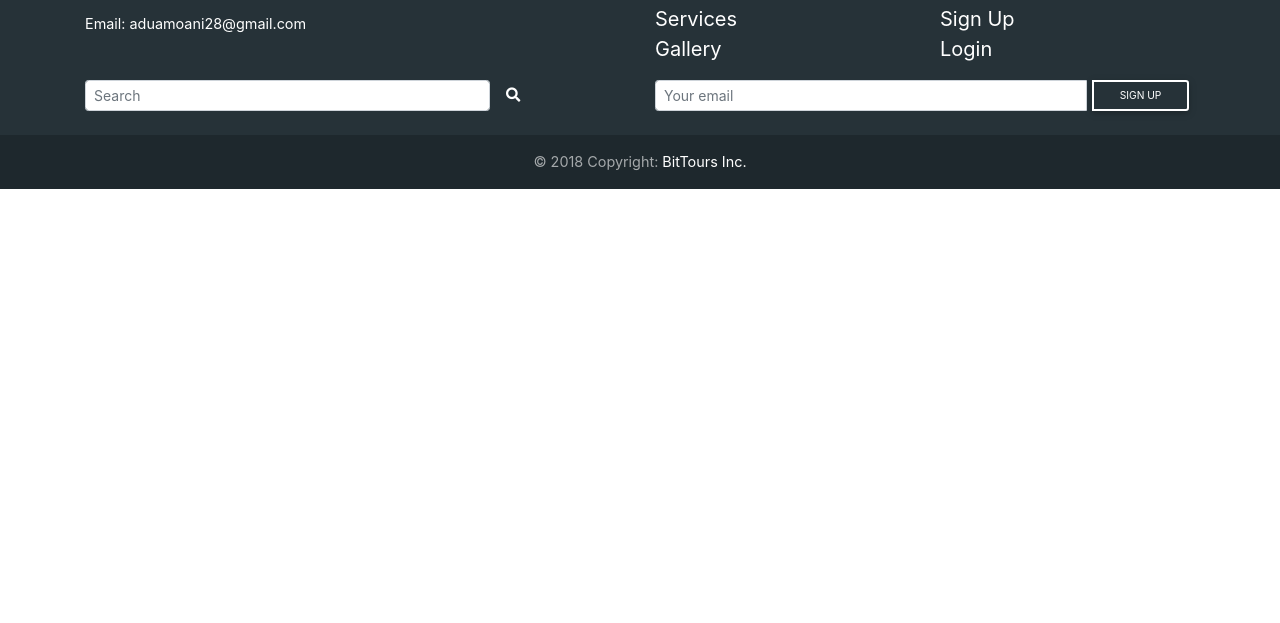
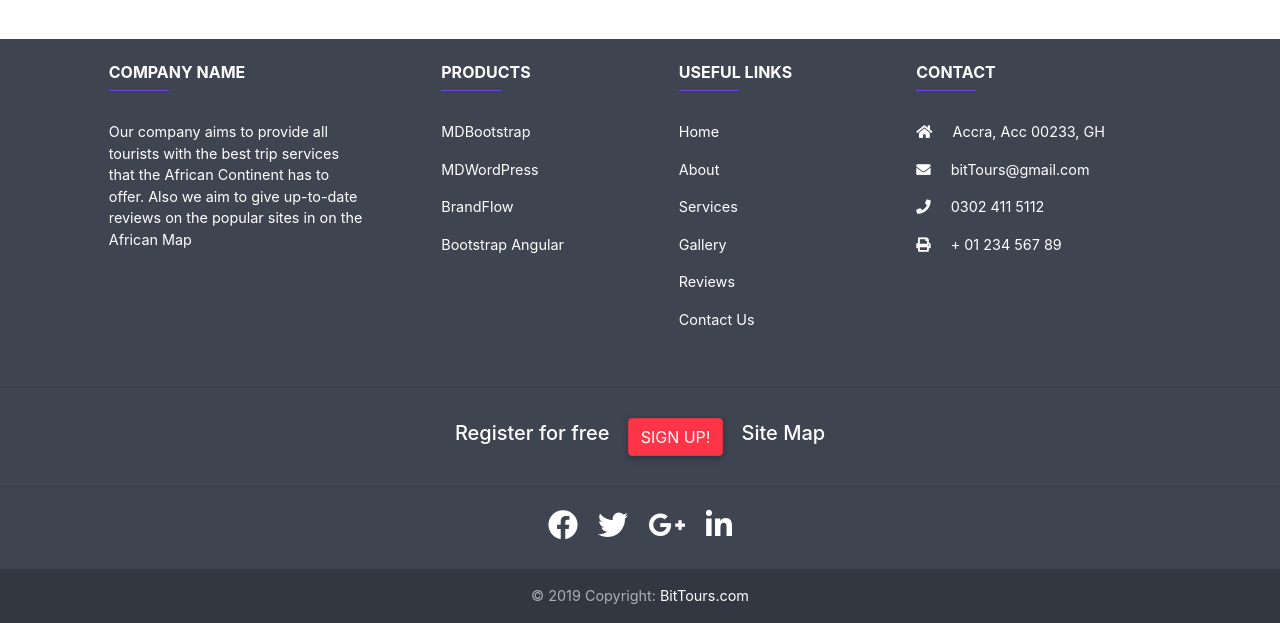
Before and after one commit to JPrince9799/webTech2019, a PHP site: page / in a window 1280 px wide; the page is wider, and only the part inside the window is pictured. Shown: the part 2813-3436 px from the top of that part. Before the commit the page ends 3002 px from the top of that part, so only its background shows below. Run offline with PHP 8.4, Linux system fonts and the light colour scheme; some libraries are stand-ins or nearby versions.

Commit message:
New files

```diff
--- a/css/index.css
+++ b/css/index.css
@@ -1,15 +1,22 @@
 @charset "utf-8";
 /* CSS Document */
+
 
 body{
 	width: 100%;
 }
 .navbar-brand{
-	font-size: 40px;
+	font-weight: bold;
+}
+.navbar-brand img{
+	height: 40px;
+	width: 50px;
+	border-radius: 10px;
 }
 ul li a{
 	transition: 0.5s ease;
-	font-size: 20px;
+	font-size: 30px;
+	font-weight: bold;
 }
 ul li a:hover{
 	background-color: greenyellow;
@@ -17,49 +24,55 @@ ul li a:hover{
 }
 .my-0  input:focus{
 	width: 450px;
-	border-radius: 10px;
+	border-radius: 20px;
 }
-
 .btn .fa.fa-sm{
 	font-size: 1rem;
 	margin-top: -5px;
 }
-
+#navHolder{
+	background: rgba(255,255,255, 0.2);
+	position: fixed;
+	height: 10%;
+	width: 100%;
+	z-index: 10;
+}
+.row img{
+	width: 400px;
+	height: 200px;
+}
+.btn .fa.fa-sm{
+	font-size: 1rem;
+	margin-top: -5px;
+}
 .marg{
 	padding-left: 5%;
 }
-
 .sticky{
 	position: sticky;
 	top: 0%;
 	z-index: 2;
 	margin-top: -3%;
 }
-
 .posi1{
 	margin-bottom: 38%;
 }
-
-
 #carousel-example-2{
     position: absolute;
     width:100%;
     top:0;
-  }
-
+}
 .pad{
 	width: 60%;
 	padding-left: 5%;
 	font-size: 50px;
 }
-
 #myVideo{
     width:138.5%;
 	margin-left: -20%;
 	position: relative;
 	z-index: -1;
 }
-
 .content {
 	background: rgba(0, 0, 0, 0.5);
 	color: #f1f1f1;
@@ -68,8 +81,7 @@ ul li a:hover{
 	margin-left: -18.5%;
 	margin-top: -50%;
 	margin-bottom: 40%;
-  }
-
+}
 .align{
 	width: 10%;
 }
--- a/index.html
+++ b/index.html
@@ -19,7 +19,6 @@
 	<script type="text/javascript" src="https://cdnjs.cloudflare.com/ajax/libs/twitter-bootstrap/4.3.1/js/bootstrap.min.js"></script>
 	<!-- MDB core JavaScript -->
 	<script type="text/javascript" src="https://cdnjs.cloudflare.com/ajax/libs/mdbootstrap/4.8.10/js/mdb.min.js"></script>
-
 	<link rel="stylesheet" href="bcss/bootstrap-grid.min.css"/>
 	<link rel="stylesheet" href="bcss/bootstrap-reboot.min.css" />
     <link rel="stylesheet" href="bcss/bootstrap.min.css" />
@@ -28,8 +27,11 @@
  	<script src="bjs/bootstrap.bundle.min.js"></script>
 	<script src="bjs/bootstrap.min.js"></script>
 	<link rel="stylesheet" href="https://maxcdn.bootstrapcdn.com/bootstrap/4.1.0/css/bootstrap.min.css">
-    <
-
+	<script type="text/javascript" src="js\jquery.js"></script>
+	<script type="text/javascript" src="js\index.js"></script>
+	<script type="text/javascript" src="js\jquery-ui-1.12.1\jquery-ui-1.12.1\jquery-ui.min.js"></script>
+	<script type="text/javascript" src="https://ajax.googleapis.com/ajax/libs/jquery/3.3.1/jquery.min.js"></script>
+	<script type="text/javascript" src="https://maxcdn.bootstrapcdn.com/bootstrap/4.1.0/js/bootstrap.min.js"></script>
 
 </head>
 
@@ -243,6 +245,8 @@
 
 			<!--/.Carousel Wrapper-->
 
+<br><br><br><br><br>
+
 			<!-- header-->
 			<div class="container">
 				<hr>
@@ -255,7 +259,7 @@
 			<div class="row marg">
 				<div class="col-sm-4">
 					<span class="container-fluid profiles">
-					<div class="card pro3" style="width:400px">
+						<div class="card pro3" style="width:80%">
 							<img class="card-img-top" src="images\interior-london3.jpg" alt="Card image" style="width:100%">
 							<div class="card-body">
 								<h4 class="card-title">Super Sonic Spike Jets</h4>
@@ -269,7 +273,7 @@
 				</div>
 				<div class="col-sm-4">
 					<span class="container-fluid profiles">
-					<div class="card pro3" style="width:400px">
+						<div class="card pro3" style="width:80%">
 							<img class="card-img-top" src="images\1280x720_180430_News_Virtuoso_Hero.jpg" alt="Card image" style="width:100%">
 							<div class="card-body">
 								<h4 class="card-title">Bali Get-Away</h4>
@@ -283,7 +287,7 @@
 				</div>
 				<div class="col-sm-4">
 					<span class="container-fluid profiles">
-					<div class="card pro3" style="width:400px">
+						<div class="card pro3" style="width:80%">
 							<img class="card-img-top" src="images\21014104_1972674993015734_623945774955067142_o.jpg" alt="Card image" style="width:100%">
 							<div class="card-body">
 								<h4 class="card-title">Pleasure. On-Land. In-Air.</h4>
@@ -297,7 +301,7 @@
 				</div>
 				<div class="col-sm-4">
 					<span class="container-fluid profiles">
-					<div class="card pro3" style="width:400px">
+						<div class="card pro3" style="width:80%">
 							<img class="card-img-top" src="images\veniceguide.jpg" alt="Card image" style="width:100%">
 							<div class="card-body">
 								<h4 class="card-title">Mer-rist of Venice</h4>
@@ -311,7 +315,7 @@
 				</div>
 				<div class="col-sm-4">
 					<span class="container-fluid profiles">
-					<div class="card pro3" style="width:400px">
+						<div class="card pro3" style="width:80%">
 							<img class="card-img-top" src="images\368351827.png" alt="Card image" style="width:100%">
 							<div class="card-body">
 								<h4 class="card-title">Qatar Dreams</h4>
@@ -325,7 +329,7 @@
 				</div>
 				<div class="col-sm-4">
 					<span class="container-fluid profiles">
-					<div class="card pro3" style="width:400px">
+						<div class="card pro3" style="width:80%">
 							<img class="card-img-top" src="images\toppbild_skidakning_alvan_1920x800.jpg" alt="Card image" style="width:100%">
 							<div class="card-body">
 								<h4 class="card-title">Ski @ Arjeplog</h4>
@@ -357,123 +361,196 @@
 
 
 <!-- Footer -->
-	<footer class="page-footer font-small special-color-dark pt-4">
+<footer class="page-footer font-small stylish-color-dark pt-4">
 
-		<!-- Footer Elements -->
-		<div class="container">
+		<!-- Footer Links -->
+		<div class="container text-center text-md-left">
 
-		  <!--Grid row-->
+		  <!-- Grid row -->
 		  <div class="row">
 
 			<!-- Grid column -->
-			<div class="col-md-6 mt-md-0 mt-3">
+			<div class="col-md-3 col-lg-4 col-xl-3 mx-auto mb-4">
 
 					<!-- Content -->
-				<h5 class="text-uppercase">Contact Us</h5>
-				<p>Phone: +233 50 93 7177</p>
-				<p>Email: aduamoani28@gmail.com</p>
+					<h6 class="text-uppercase font-weight-bold">Company name</h6>
+					<hr class="deep-purple accent-2 mb-4 mt-0 d-inline-block mx-auto" style="width: 60px;">
+					<p>Our company aims to provide all tourists with the best trip services that the African Continent
+						has to offer. Also we aim to give up-to-date reviews on the popular sites in on the African Map
+					</p>
 
 				  </div>
       <!-- Grid column -->
 
       <!-- Grid column -->
-			<div class="col-md-3 mb-md-0 mb-3">
+      <div class="col-md-2 col-lg-2 col-xl-2 mx-auto mb-4">
 
 			<!-- Links -->
-
-				<ul class="list-unstyled">
-				  <li>
-					<a href="#!">Home</a>
-				  </li>
-				  <li>
-					<a href="#!">About</a>
-				  </li>
-				  <li>
-					<a href="#!">Services</a>
-				  </li>
-				  <li>
-					<a href="#!">Gallery</a>
-				  </li>
-				</ul>
+			<h6 class="text-uppercase font-weight-bold">Products</h6>
+			<hr class="deep-purple accent-2 mb-4 mt-0 d-inline-block mx-auto" style="width: 60px;">
+			<p>
+			  <a href="#!">MDBootstrap</a>
+			</p>
+			<p>
+			  <a href="#!">MDWordPress</a>
+			</p>
+			<p>
+			  <a href="#!">BrandFlow</a>
+			</p>
+			<p>
+			  <a href="#!">Bootstrap Angular</a>
+			</p>
 
 		  </div>
 		  <!-- Grid column -->
 
 		  <!-- Grid column -->
-			<div class="col-md-3 mb-md-0 mb-3">
+		  <div class="col-md-3 col-lg-2 col-xl-2 mx-auto mb-4">
 
 			<!-- Links -->
-
-				<ul class="list-unstyled">
-				  <li>
-					<a href="#!">Reviews</a>
-				  </li>
-				  <li>
-					<a href="#!">Site Map</a>
-				  </li>
-				  <li>
-					<a href="#!">Sign Up</a>
-				  </li>
-				  <li>
-					<a href="#!">Login</a>
-				  </li>
-				</ul>
+			<h6 class="text-uppercase font-weight-bold">Useful links</h6>
+			<hr class="deep-purple accent-2 mb-4 mt-0 d-inline-block mx-auto" style="width: 60px;">
+			<p>
+				<a href="index.html"> Home </a>
+			</p>
+			<p>
+			  <a href="about.html"> About </a>
+			</p>
+			<p>
+			  <a href="services.html"> Services </a>
+			</p>
+			<p>
+			  <a href="gallery.html"> Gallery </a>
+			</p>
+			<p>
+			  <a href="review.html"> Reviews </a>
+			</p>
+			<p>
+				<a href="contact.html"> Contact Us </a>
+			</p>
 
 		  </div>
 		  <!-- Grid column -->
 
+		<hr class="clearfix w-100 d-md-none">
 
+			<!-- Grid column -->
+			<div class="col-md-4 col-lg-3 col-xl-3 mx-auto mb-md-0 mb-4">
 
-			<!--Grid column-->
-			<div class="col-md-6 mb-4">
+				<!-- Links -->
 
-			  <!-- Form -->
-			  <form class="form-inline">
-				<input class="form-control form-control-sm mr-3 w-75" type="text" placeholder="Search"
-				  aria-label="Search">
-				<i class="fas fa-search" aria-hidden="true"></i>
-			  </form>
-			  <!-- Form -->
+				<h6 class="text-uppercase font-weight-bold">Contact</h6>
+
+				<hr class="deep-purple accent-2 mb-4 mt-0 d-inline-block mx-auto" style="width: 60px;">
+
+				<p>
+
+					<i class="fas fa-home mr-3"></i> Accra, Acc 00233, GH</p>
+
+				<p>
+
+					<i class="fas fa-envelope mr-3"></i> bitTours@gmail.com</p>
+
+				<p>
+
+					<i class="fas fa-phone mr-3"></i> 0302 411 5112</p>
+
+				<p>
+
+					<i class="fas fa-print mr-3"></i> + 01 234 567 89</p>
 
 				</div>
-			<!--Grid column-->
 
-			<!--Grid column-->
-			<div class="col-md-6 mb-4">
-
-			  <form class="input-group">
-				<input type="text" class="form-control form-control-sm" placeholder="Your email"
-				  aria-label="Your email" aria-describedby="basic-addon2">
-				<div class="input-group-append">
-				  <button class="btn btn-sm btn-outline-white my-0" type="button">Sign up</button>
-				</div>
-			  </form>
+			 	<!-- Grid column -->
 
 		  </div>
-			<!--Grid column-->
+		  <!-- Grid row -->
 
 		</div>
-		  <!--Grid row-->
+		<!-- Footer Links -->
 
-		</div>
-		<!-- Footer Elements -->
+		<hr>
+
+		<!-- Call to action -->
+		<ul class="list-unstyled list-inline text-center py-2">
+
+			<li class="list-inline-item">
+
+				<h5 class="mb-1">Register for free</h5>
+
+			</li>
+
+			<li class="list-inline-item">
+
+				<a href="signUp.html" class="btn btn-danger btn-rounded">Sign up!</a>
+
+			</li>
+
+			<li class="list-inline-item">
+				<a href="sitemap.html"><h5 class="mb-1"> Site Map </h5></a>
+			</li>
+
+		</ul>
+		<!-- Call to action -->
+
+		<hr>
+
+		<!-- Social buttons -->
+		<ul class="list-unstyled list-inline text-center">
+
+			<li class="list-inline-item">
+
+				<a class="btn-floating btn-fb mx-1" href="https://www.facebook.com">
+
+					<i class="fab fa-facebook-f"> </i>
+
+				</a>
+
+			</li>
+
+			<li class="list-inline-item">
+
+				<a class="btn-floating btn-tw mx-1" href="https://www.twitter.com">
+
+					<i class="fab fa-twitter"> </i>
+
+				</a>
+
+			</li>
+
+			<li class="list-inline-item">
+
+				<a class="btn-floating btn-gplus mx-1" href="https://about.google/intl/en/products/?tab=wh">
+
+					<i class="fab fa-google-plus-g"> </i>
+
+				</a>
+
+			</li>
+
+			<li class="list-inline-item">
+
+				<a class="btn-floating btn-li mx-1" href="https://www.linkedin.com">
+
+					<i class="fab fa-linkedin-in"> </i>
+
+				</a>
+
+			</li>
+
+		</ul>
+		<!-- Social buttons -->
 
 		<!-- Copyright -->
-		<div class="footer-copyright text-center py-3">© 2018 Copyright:
-		  <a href="https://mdbootstrap.com/education/bootstrap/"> BitTours Inc.</a>
+		<div class="footer-copyright text-center py-3">© 2019 Copyright:
+
+			<a href="index.html"> BitTours.com</a>
+
 		</div>
 		<!-- Copyright -->
 
 	  </footer>
 	  <!-- Footer -->
 
-
-
 </body>
-
-<script type="text/javascript" src="js\jquery.js"></script>
-<script type="text/javascript" src="js\index.js"></script>
-<script type="text/javascript" src="js\jquery-ui-1.12.1\jquery-ui-1.12.1\jquery-ui.min.js"></script>
-<script type="text/javascript" src="https://ajax.googleapis.com/ajax/libs/jquery/3.3.1/jquery.min.js"></script>
-<script type="text/javascript" src="https://maxcdn.bootstrapcdn.com/bootstrap/4.1.0/js/bootstrap.min.js"></script>
 </html>
```
Also changed, not shown: about.html (+8 -94 lines), css/about.css (+28 -0 lines), css/signUp.css (+39 -5 lines), css/userLogin.css (+32 -4 lines), signUp.html (+114 -5 lines), userLogin.html (+114 -2 lines), README.txt (added), images/ashesiUni.jpg (added), images/firstSlidingpic.jpg (added), images/firstSlidingpic.jpg.png (added), images/ghAirport.jpg (added), images/secondSlidingpic.jpg (added), images/thirdSlidingpic.jpg (added). Lines whose indentation alone changed are shown as unchanged.
